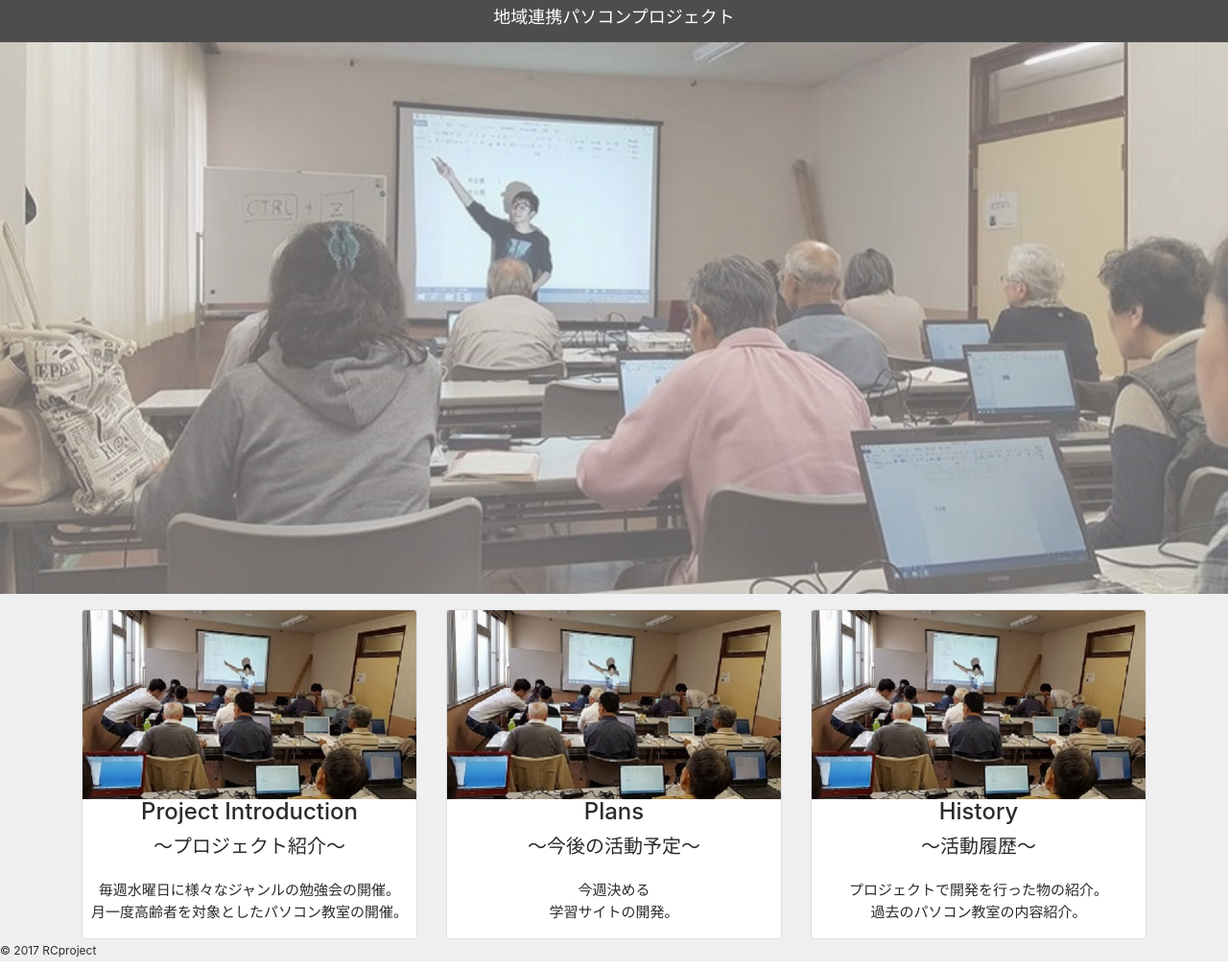
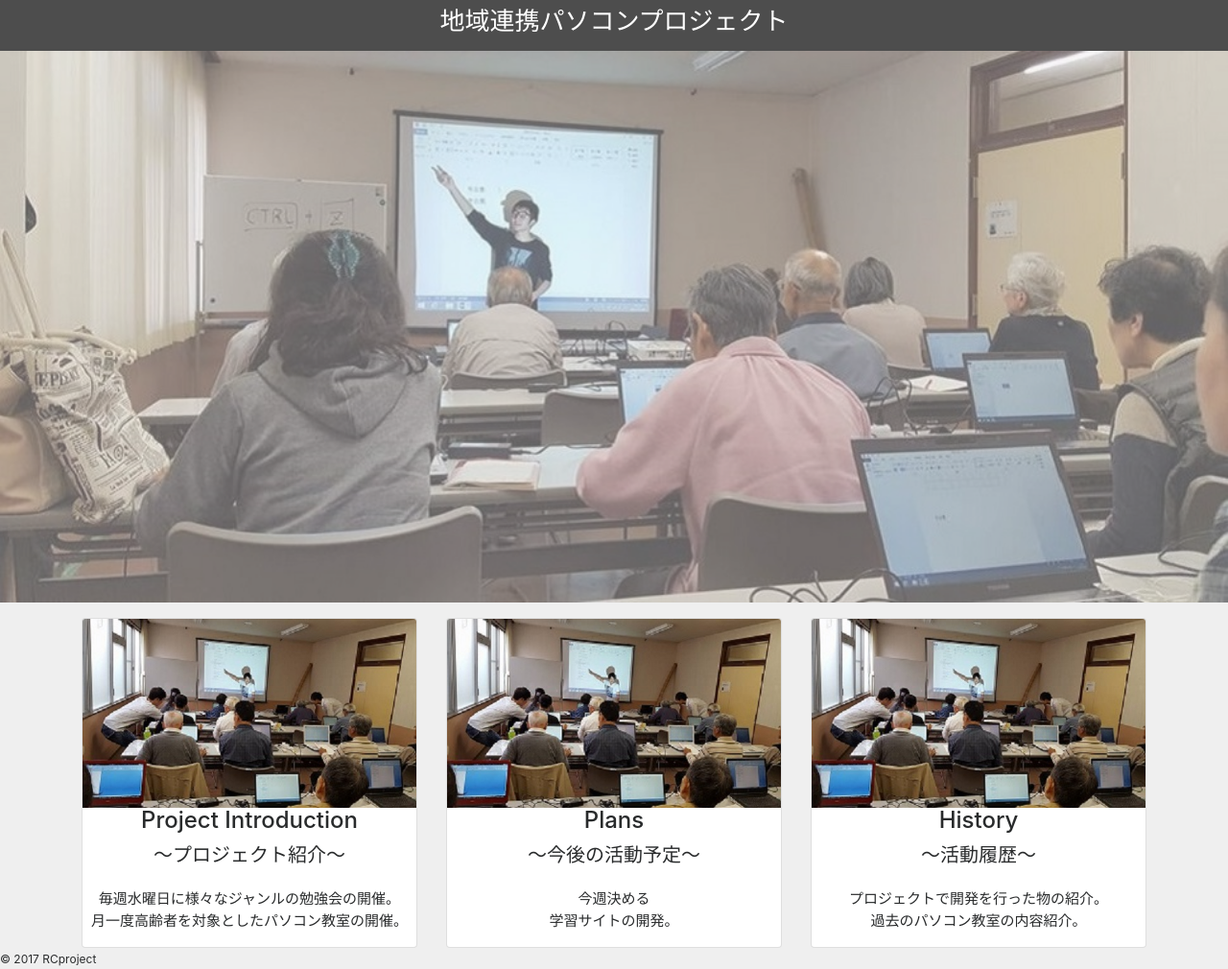
Before and after one commit to rc-project/pr-app-development, a plain HTML site: page index.html in a window 1280 px wide. Shown: the top 1010 px of the page at 96% size. Drawn offline with nearby package versions, Linux system fonts and the light colour scheme; a script that the page names is missing; a web font is replaced by a local one.

Commit message:
[WIP]nav要素をheader要素に調整

```diff
--- a/css/style.css
+++ b/css/style.css
@@ -40,7 +40,6 @@ h3 { font-size: 16px; }
         color: #fff;
         font-style: normal;
         text-decoration: none;
-        font-size: 18px;
         text-align: center;
 }
 
--- a/index.html
+++ b/index.html
@@ -11,9 +11,9 @@
     <link href="https://fonts.googleapis.com/earlyaccess/roundedmplus1c.css" rel="stylesheet" />
 </head>
 <body>
-<nav class="navbar navbar-light navcolor">
+<header class="navbar navcolor">
     <div class="navfont"><h1>地域連携パソコンプロジェクト</h1></div>
-</nav>
+</header>
 <div class="bodycolor">
 <div class="top">
     <img class="topimage" src="image/top-image.jpg">
```
